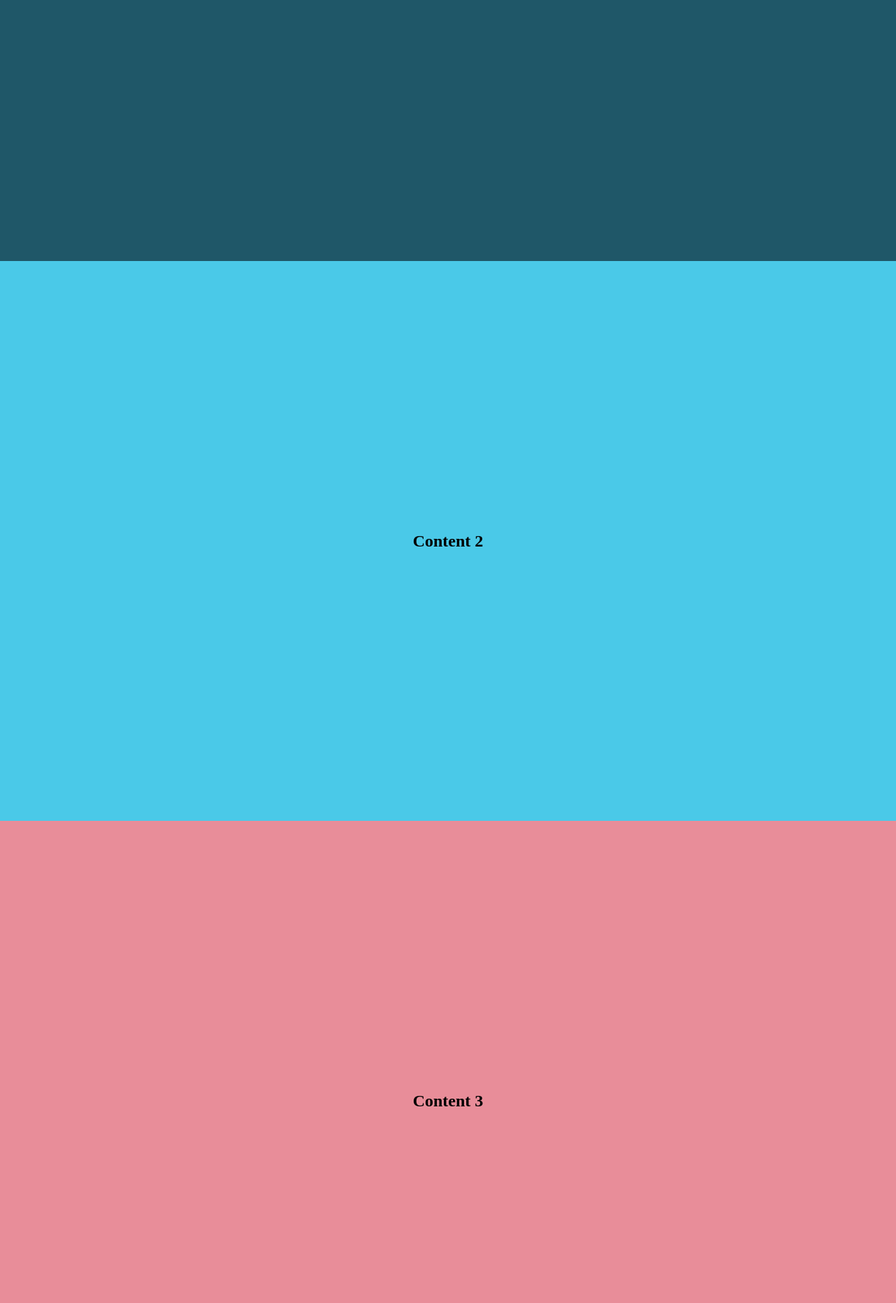
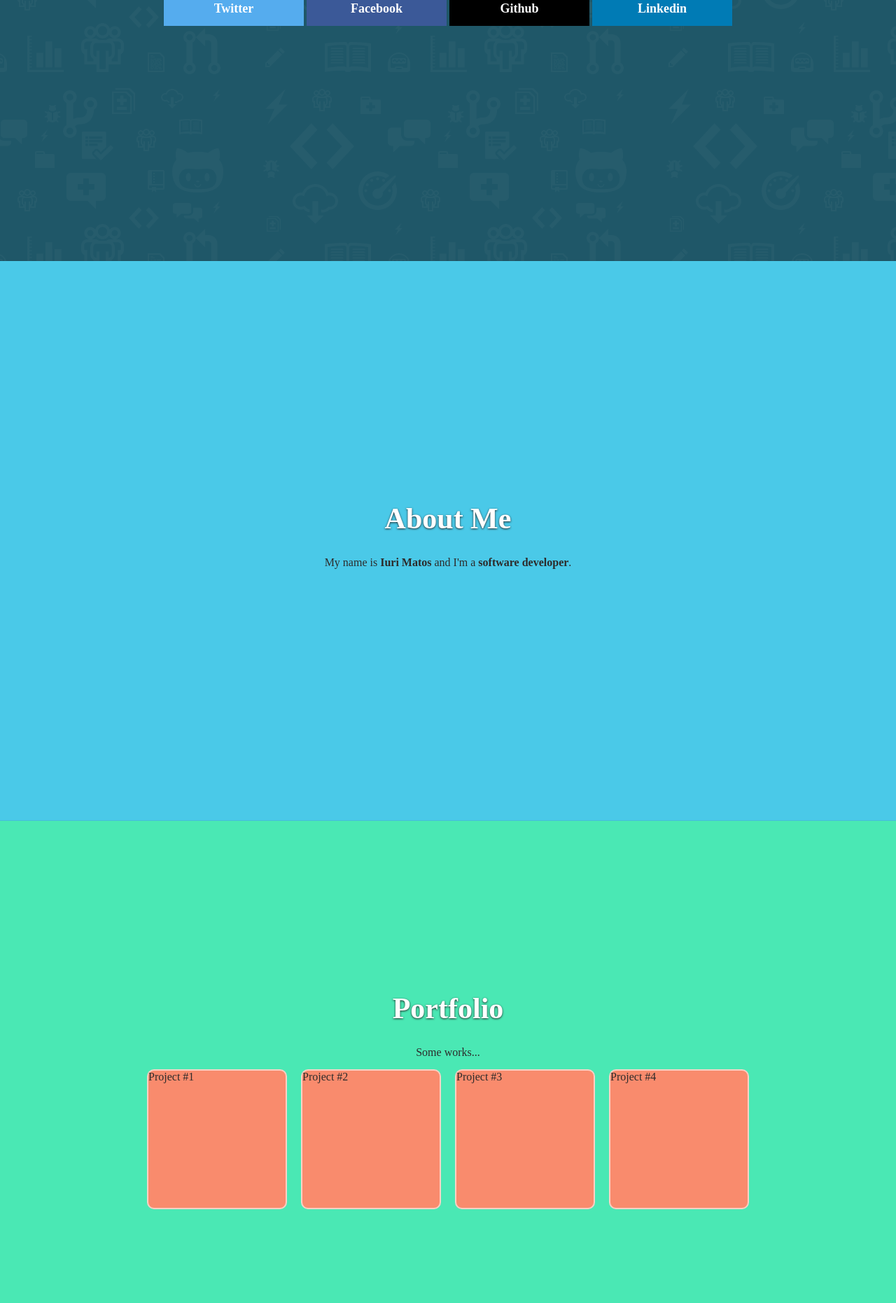
Before and after one commit to imatos/Portfolio-Freecodecamp, a plain HTML site: page index.html in a window 1280 px wide. Shown: the part 427-2289 px from the top of the page at 70% size. Drawn offline with Linux system fonts and the light colour scheme; some packages are replaced by stand-ins of ours; a script that the page names is missing.

Commit message:
work in all pages

```diff
--- a/css/main.css
+++ b/css/main.css
@@ -2,6 +2,10 @@
   margin: 0;
   padding: 0;
   box-sizing: border-box;
+}
+
+body {
+  color: #2d2b2b;
 }
 
 .flex-content {
@@ -16,20 +20,25 @@
   background-color: #303030;
   min-width: 100vw;
   height: 80px;
-  border-bottom: 3px solid #EA0000;
+  border-bottom: 2px solid #EA0000;
   text-align: center;
 }
 
-#nav-menu ul {
+.list {
   list-style: none;
 }
 
-#nav-menu ul li {
+.list-item {
   display: inline;
 }
 
+.list-link {
+  display: inline-block;
+  text-decoration: none;
+  padding: 0 30px;
+}
+
 #nav-menu ul li a {
-  padding: 0 30px;
   display: inline-block;
   height: 77px;
   line-height: 77px;
@@ -39,29 +48,113 @@
   font-size: 22px;
   font-family: monospace;
   font-weight: bold;
-  text-decoration: none;
 }
 
 #nav-menu ul li a:hover {
-	background-color: #6b6868;
-	color: #fff;
+  background-color: #3b3a3a;
+  color: #fff;
 }
 
 .page {
   min-height: 100vh;
   display: flex;
+  flex-direction: column;
   justify-content: center;
   align-items: center;
+  border-bottom: 1px solid rgba(3, 3, 3, 0.06);
+}
+
+.btn-social {
+  display: inline-block;
+  line-height: 50px;
+  height: 50px;
+  width: 200px;
+  text-align: center;
+  color: #fff;
+  font-weight: bold;
+  font-size: 18px;
+}
+
+.page-title {
+  color: #fff;
+  margin-bottom: 30px;
+  font-size: 42px;
+  text-shadow: 0 1px 3px #222;
 }
 
 #social {
+  background: #202021 url("../images/octicons-bg.png") center repeat;
   background-color: #1F5768;
+}
+
+.facebook {
+  background-color: #3b5998;
+}
+
+.facebook:hover {
+  background-color: rgba(59, 89, 152, 0.7);
+}
+
+.twitter {
+  background-color: #55acee;
+}
+
+.twitter:hover {
+  background-color: rgba(85, 172, 238, 0.7);
+}
+
+.github {
+  background-color: #000;
+}
+
+.github:hover {
+  background-color: rgba(0, 0, 0, 0.7);
+}
+
+.linkedin {
+  background-color: #007bb5;
+}
+
+.linkedin:hover {
+  background-color: rgba(0, 123, 181, 0.7);
 }
 
 #about {
   background-color: #4AC9E8;
 }
 
+#portfolio {
+  background-color: #4ae8b4;
+}
+
+#portfolio-gallery {
+  display: flex;
+  flex-direction: row;
+  justify-content: center;
+  align-content: center;
+}
+
+.portfolio-item {
+  margin: 0 10px;
+  height: 200px;
+  width: 200px;
+  border: 2px solid rgba(255, 255, 255, 0.6);
+  border-radius: 5%;
+  background-color: #f98b6d;
+}
+
 #contact {
   background-color: #E88D99;
 }
+
+.email a {
+  text-decoration: none;
+
+  color: #371616;
+  font-size: 22px;
+  font-weight: bold;
+}
+
+p {
+  margin-bottom: 15px;
+}
--- a/index.html
+++ b/index.html
@@ -10,30 +10,79 @@
 <body>
   <div class="flex-content">
     <nav id="nav-menu">
-      <ul>
-        <li><a data-scroll href="#social">Social</a></li>
-        <li><a data-scroll href="#about">About</a></li>
-        <li><a data-scroll href="#contact">Contact</a></li>
+      <ul class="list">
+        <li class="list-item"><a class="list-link" data-scroll href="#social">Social</a></li>
+        <li class="list-item"><a class="list-link" data-scroll href="#about">About</a></li>
+        <li class="list-item"><a class="list-link" data-scroll href="#portfolio">Portfolio</a></li>
+        <li class="list-item"><a class="list-link" data-scroll href="#contact">Contact</a></li>
       </ul>
     </nav>
 
     <section id="social" class="page">
-      <h2>Social</h2>
+      <h2 class="page-title">My Social Profiles</h2>
+
       <div class="social-content">
-        <ul style="background-color: red;">
-          <li><a href="#">Twitter</a></li>
-          <li><a href="#">Facebook</a></li>
-          <li><a href="#">Github</a></li>
+        <ul class="list">
+          <li class="list-item">
+            <a class="list-link btn-social twitter" href="https://twitter.com/matosiuri" target="_blank">
+              <span>Twitter</span>
+            </a>
+          </li>
+          <li class="list-item">
+            <a class="list-link btn-social facebook" href="https://facebook.com/matos.iuri" target="_blank">
+              <span>Facebook</span>
+            </a>
+          </li>
+          <li class="list-item">
+            <a class="list-link btn-social github" href="http://github.com/imatos" target="_blank">
+              <span>Github</span>
+            </a>
+          </li>
+          <li class="list-item">
+            <a class="list-link btn-social linkedin" href="https://br.linkedin.com/in/iuriamatos" target="_blank">
+              <span>Linkedin</span>
+            </a>
+          </li>
         </ul>
       </div>
     </section>
 
     <section id="about" class="page">
-      <h2>Content 2</h2>
+      <h2 class="page-title">About Me</h2>
+      <p>
+        My name is <b>Iuri Matos</b> and I'm a <b>software developer</b>.
+      </p>
+    </section>
+
+    <section id="portfolio" class="page">
+      <h2 class="page-title">Portfolio</h2>
+      <p>
+        Some works...
+      </p>
+      <div id="portfolio-gallery">
+        <div class="portfolio-item">
+          Project #1
+        </div>
+        <div class="portfolio-item">
+          Project #2
+        </div>
+        <div class="portfolio-item">
+          Project #3
+        </div>
+        <div class="portfolio-item">
+          Project #4
+        </div>
+      </div>
     </section>
 
     <section id="contact" class="page">
-      <h2>Content 3</h2>
+      <h2 class="page-title">Contact</h2>
+      <p>
+        You can contact me at <span class="email"><a href="mailto:iuriamatos@gmail.com">iuriamatos@gmail.com</a></span>.
+      </p>
+      <p>
+        Or you can use any social profile <b>¯\_(ツ)_/¯</b>
+      </p>
     </section>
   </div>
 
```
Also changed, not shown: images/octicons-bg.png (added).
